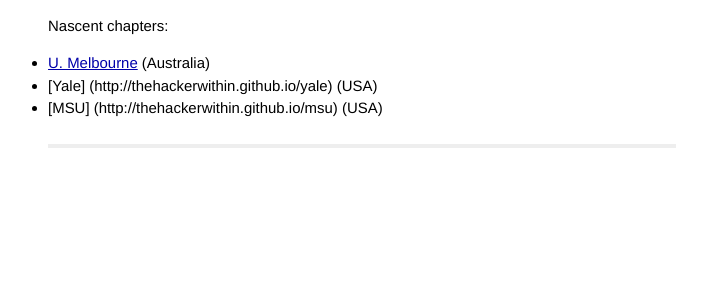
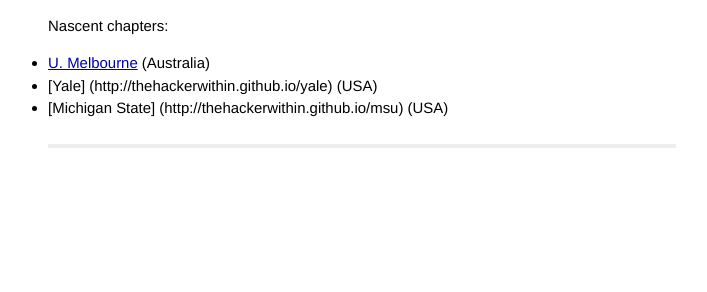
Before and after one commit to thehackerwithin/thehackerwithin.github.com, a Jekyll site: the page built from index.md, in a window 1280 px wide. Shown: the part 404-696 px from the top of the page, without its empty margins (278-985 px from the left). Built offline with Jekyll 4.4.1, drawn with Linux system fonts in a browser that asks for light colours; Markdown is read by kramdown in place of the engine named in the settings.

```diff
--- a/index.md
+++ b/index.md
@@ -17,6 +17,7 @@ Current chapters:
   * [U. Wisconsin-Madison](http://thehackerwithin.github.io/wisconsin) (USA)
 
 Nascent chapters:
+
   * [U. Melbourne](http://thehackerwithin.github.io/melbourne) (Australia)
   * [Yale] (http://thehackerwithin.github.io/yale) (USA)
-  * [MSU] (http://thehackerwithin.github.io/msu) (USA)
+  * [Michigan State] (http://thehackerwithin.github.io/msu) (USA)
```
